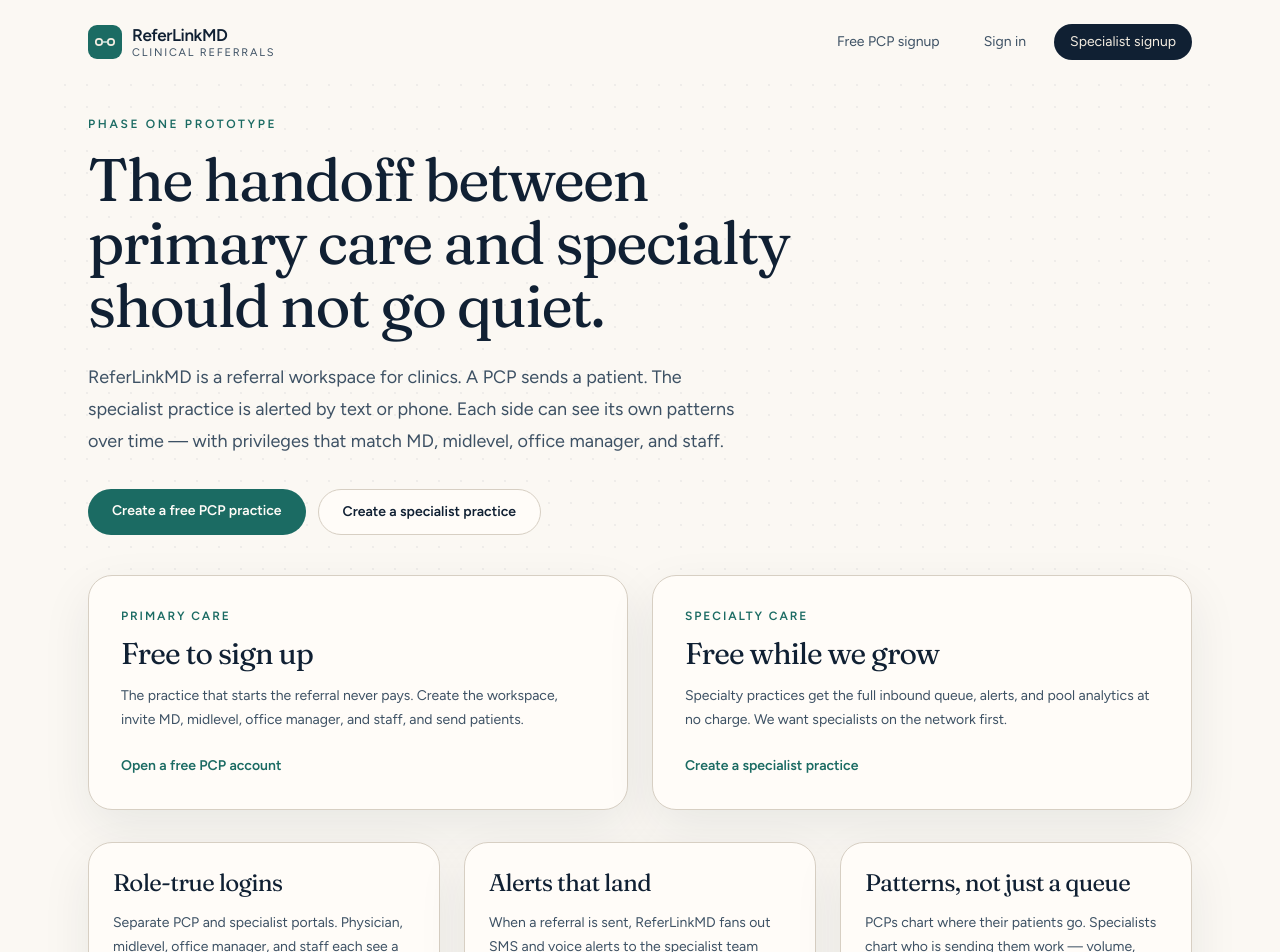
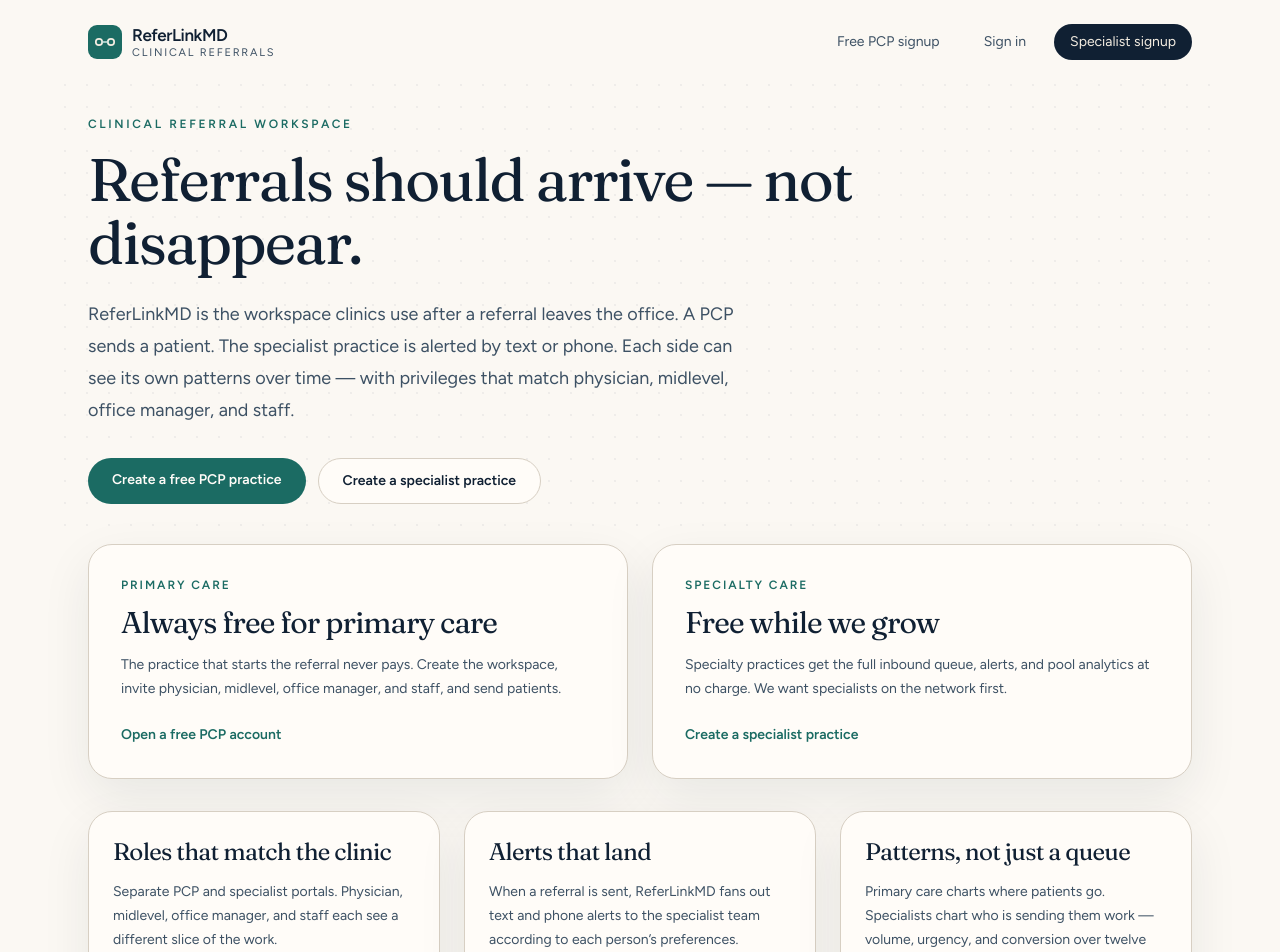
Before and after one commit to sanjaysangwan/referlinkMD, a Next.js app: page / in a window 1280 px wide. Shown: the top 952 px of the page. Built offline with nearby package versions, Linux system fonts and the light colour scheme.

Commit message:
Refresh landing page copy for clinic-facing language
Replace leftover prototype wording with clearer product copy so the
home page reads like a referral workspace, not an internal demo.

Co-authored-by: sanjaysangwan <sanjaysangwan@users.noreply.github.com>

```diff
--- a/src/app/layout.tsx
+++ b/src/app/layout.tsx
@@ -14,9 +14,9 @@ const fraunces = Fraunces({
 });
 
 export const metadata: Metadata = {
-  title: `${APP_NAME} — Clinical referrals that arrive`,
+  title: `${APP_NAME} — Referrals that arrive`,
   description:
-    "Primary care refers. Specialists are alerted by text or phone. Practices see their patterns.",
+    "A clinical referral workspace. Primary care sends a patient. Specialists are alerted by text or phone. Both sides see their patterns.",
 };
 
 export default function RootLayout({ children }: LayoutProps<"/">) {
--- a/src/app/page.tsx
+++ b/src/app/page.tsx
@@ -33,16 +33,16 @@ export default function HomePage() {
 
       <section className="brand-grid mx-auto max-w-6xl px-6 pb-10 pt-8">
         <p className="text-xs font-semibold uppercase tracking-[0.22em] text-brand">
-          Phase one prototype
+          Clinical referral workspace
         </p>
         <h1 className="mt-4 max-w-3xl text-5xl leading-[1.05] text-ink md:text-6xl">
-          The handoff between primary care and specialty should not go quiet.
+          Referrals should arrive — not disappear.
         </h1>
         <p className="mt-6 max-w-2xl text-lg leading-8 text-ink-soft">
-          ReferLinkMD is a referral workspace for clinics. A PCP sends a patient.
-          The specialist practice is alerted by text or phone. Each side can
-          see its own patterns over time — with privileges that match MD,
-          midlevel, office manager, and staff.
+          ReferLinkMD is the workspace clinics use after a referral leaves the
+          office. A PCP sends a patient. The specialist practice is alerted by
+          text or phone. Each side can see its own patterns over time — with
+          privileges that match physician, midlevel, office manager, and staff.
         </p>
         <div className="mt-8 flex flex-wrap gap-3">
           <Link
@@ -63,10 +63,10 @@ export default function HomePage() {
       <section className="mx-auto grid max-w-6xl gap-6 px-6 pb-8 md:grid-cols-2">
         <article className="rounded-3xl border border-line bg-white p-8 shadow-[var(--shadow)]">
           <p className="text-xs font-semibold uppercase tracking-[0.16em] text-brand">Primary care</p>
-          <h2 className="mt-3 text-3xl">Free to sign up</h2>
+          <h2 className="mt-3 text-3xl">Always free for primary care</h2>
           <p className="mt-3 text-sm leading-6 text-ink-soft">
-            The practice that starts the referral never pays. Create the workspace, invite MD,
-            midlevel, office manager, and staff, and send patients.
+            The practice that starts the referral never pays. Create the workspace, invite
+            physician, midlevel, office manager, and staff, and send patients.
           </p>
           <Link href="/signup/pcp" className="mt-6 inline-block text-sm font-semibold text-brand">
             Open a free PCP account
@@ -103,16 +103,16 @@ export default function HomePage() {
       <section className="mx-auto grid max-w-6xl gap-6 px-6 pb-20 md:grid-cols-3">
         {[
           {
-            title: "Role-true logins",
+            title: "Roles that match the clinic",
             body: "Separate PCP and specialist portals. Physician, midlevel, office manager, and staff each see a different slice of the work.",
           },
           {
             title: "Alerts that land",
-            body: "When a referral is sent, ReferLinkMD fans out SMS and voice alerts to the specialist team according to each person’s preferences.",
+            body: "When a referral is sent, ReferLinkMD fans out text and phone alerts to the specialist team according to each person’s preferences.",
           },
           {
             title: "Patterns, not just a queue",
-            body: "PCPs chart where their patients go. Specialists chart who is sending them work — volume, urgency, and conversion over twelve months.",
+            body: "Primary care charts where patients go. Specialists chart who is sending them work — volume, urgency, and conversion over twelve months.",
           },
         ].map((card) => (
           <article key={card.title} className="rounded-3xl border border-line bg-white p-6 shadow-[var(--shadow)]">
```
